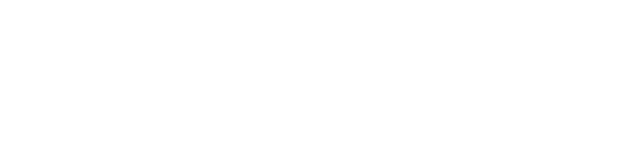
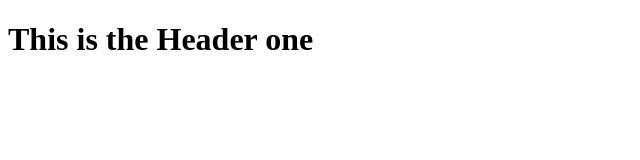
Before and after one commit to STANDRIGHT/testproject, a plain HTML site: page index.html in a window 1280 px wide. Shown: the whole page, without its empty margins (0-640 px from the left). Drawn offline with Linux system fonts and the light colour scheme; files that its build step writes are made by us from their sources.

Commit message:
Update index.html

```diff
--- a/index.html
+++ b/index.html
@@ -8,6 +8,7 @@
     <title>Document</title>
 </head>
 <body>
+    <h1>This is the Header one </h1>
 
 </body>
 </html>
```
